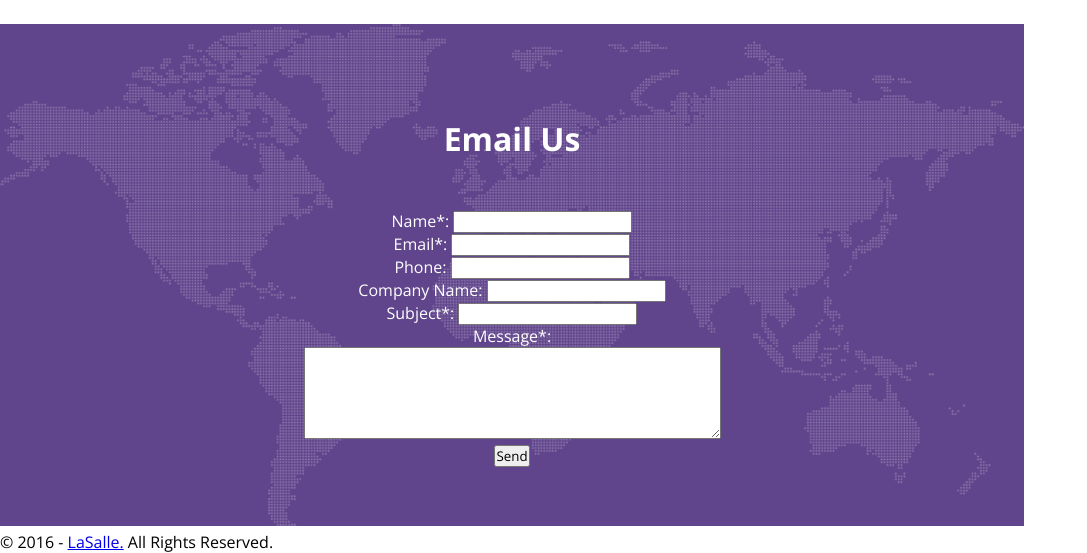
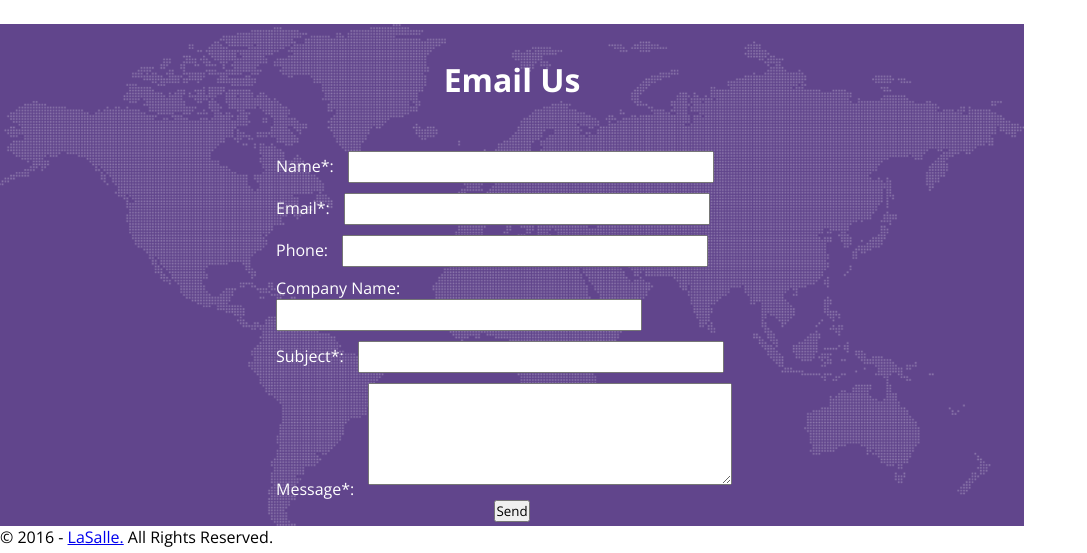
Before and after one commit to YaslokDev/Grupo4Entregable2, a plain HTML site: page index.html in a window 1280 px wide. Shown: the part 3243-3796 px from the top of the page, without its empty margins (0-1087 px from the left). Drawn offline with nearby package versions, Linux system fonts and the light colour scheme.

Commit message:
Avances en el formulario

```diff
--- a/css/style.css
+++ b/css/style.css
@@ -215,6 +215,9 @@ article {
 
 #contact img {
   background-color: #61458c;
+  max-width: 100%;
+  height: auto;
+  display: block;
 }
 
 .contact-container {
@@ -232,7 +235,24 @@ article {
   margin-bottom: 20px;
 }
 
-/* Estilos adicionales para el formulario si es necesario */
-.contact-container form {
-  /* Estilos del formulario */
+form {
+  text-align: left;
 }
+
+label {
+  display: left;
+  width: 100px;
+  margin-right: 10px;
+}
+
+input,
+textarea {
+  width: calc(100% - 120px);
+  margin-bottom: 10px;
+  padding: 5px;
+}
+
+button {
+  display: block;
+  margin: 0 auto;
+}
```
